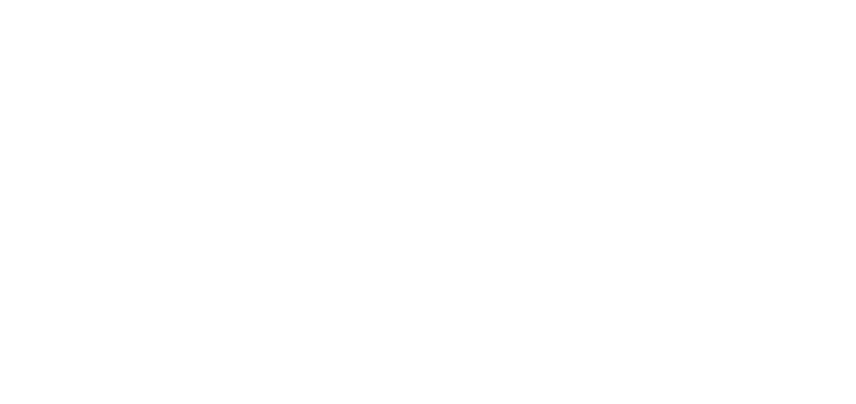
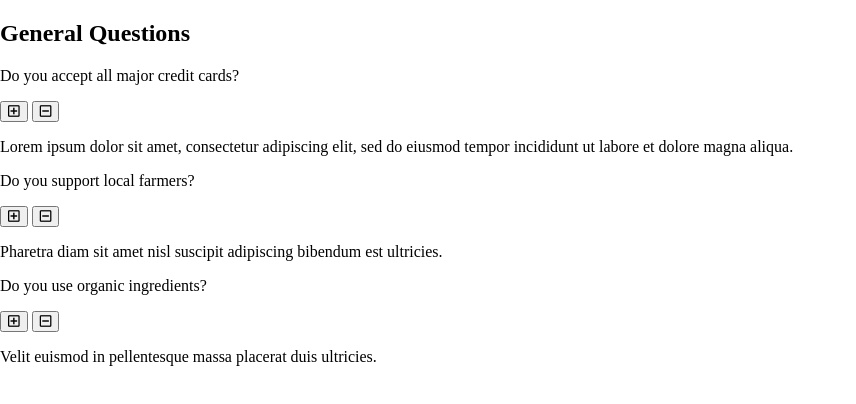
Before and after one commit to oramio-co/questions, a plain HTML site: page index.html in a window 1280 px wide. Shown: the whole page, without its empty margins (0-856 px from the left). Drawn offline with Linux system fonts and the light colour scheme.

Commit message:
add markup

```diff
--- a/index.html
+++ b/index.html
@@ -8,8 +8,60 @@
       question when clicked on, and will close any other toggled questions.">
     <meta name="viewport" content="width=device-width, initial-scale=1">
     <link rel="stylesheet" href="style.css" />
+    <link rel="stylesheet" href="https://cdnjs.cloudflare.com/ajax/libs/font-awesome/5.14.0/css/all.min.css" />
   </head>
   <body>
-
+    <main class="container">
+      <h2 class=title>General Questions</h2>
+      <!-- Question 1 -->
+      <article class="content">
+        <div class="question-title">
+          <p>Do you accept all major credit cards?</p>
+          <button type="button" class="question-btn btn-plus">
+            <i class="far fa-plus-square"></i>
+          </button>
+          <button type="button" class="question-btn btn-minus">
+            <i class="far fa-minus-square"></i>
+          </button>
+        </div>
+        <p class="question-text">
+          Lorem ipsum dolor sit amet, consectetur adipiscing elit, sed do eiusmod tempor incididunt ut labore
+          et dolore magna aliqua.
+        </p>
+      </article>
+      <!-- Question 1 END -->
+      <!-- Question 2 -->
+      <article class="content">
+        <div class="question-title">
+          <p>Do you support local farmers?</p>
+          <button type="button" class="question-btn btn-plus">
+            <i class="far fa-plus-square"></i>
+          </button>
+          <button type="button" class="question-btn btn-minus">
+            <i class="far fa-minus-square"></i>
+          </button>
+        </div>
+        <p class="question-text">
+          Pharetra diam sit amet nisl suscipit adipiscing bibendum est ultricies.
+        </p>
+      </article>
+      <!-- Question 2 END -->
+      <!-- Question 3 -->
+      <article class="content">
+        <div class="question-title">
+          <p>Do you use organic ingredients?</p>
+          <button type="button" class="question-btn btn-plus">
+            <i class="far fa-plus-square"></i>
+          </button>
+          <button type="button" class="question-btn btn-minus">
+            <i class="far fa-minus-square"></i>
+          </button>
+        </div>
+        <p class="question-text">
+          Velit euismod in pellentesque massa placerat duis ultricies.
+        </p>
+      </article>
+      <!-- Question 3 END -->
+    </main>
   </body>
 </html>
```
